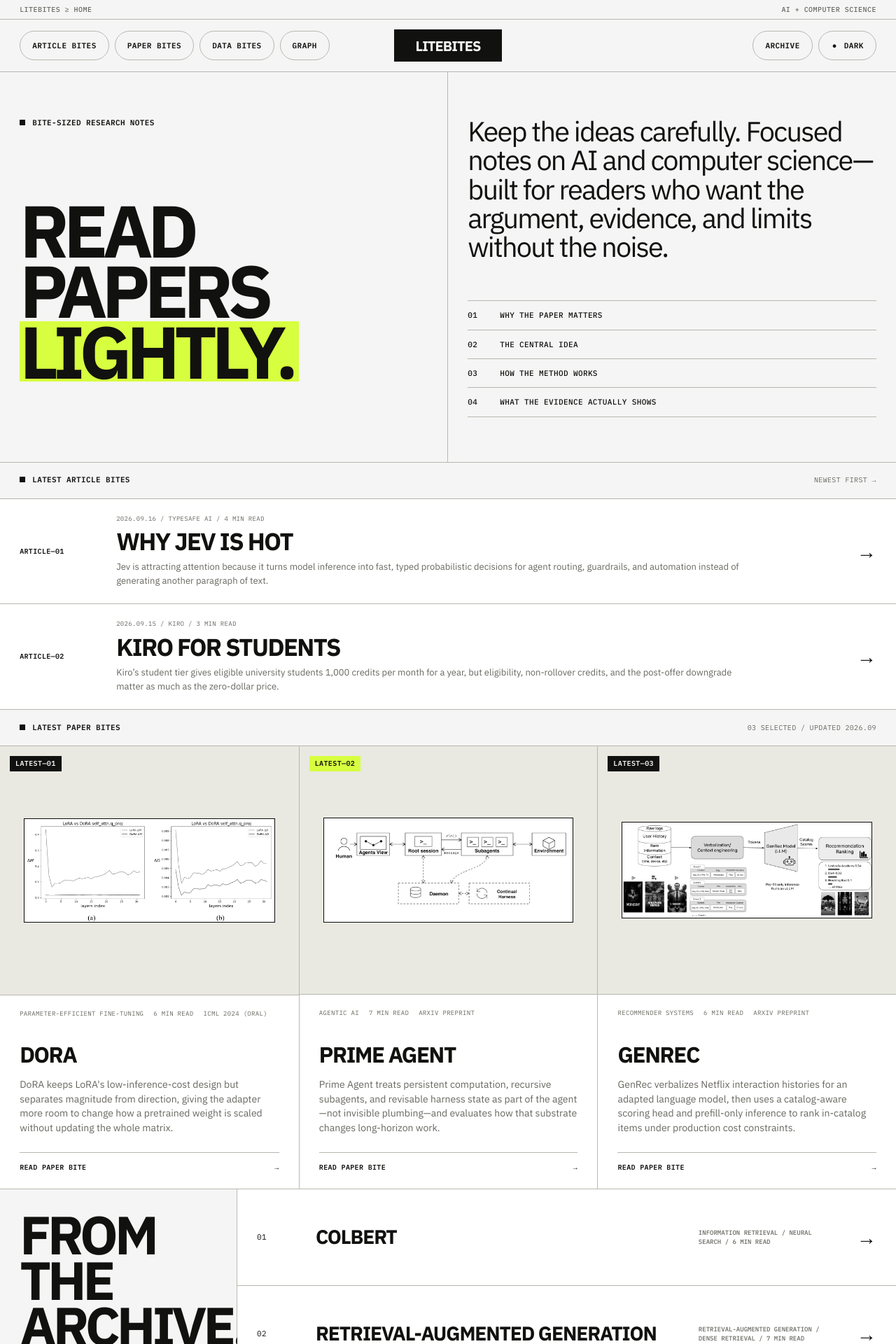
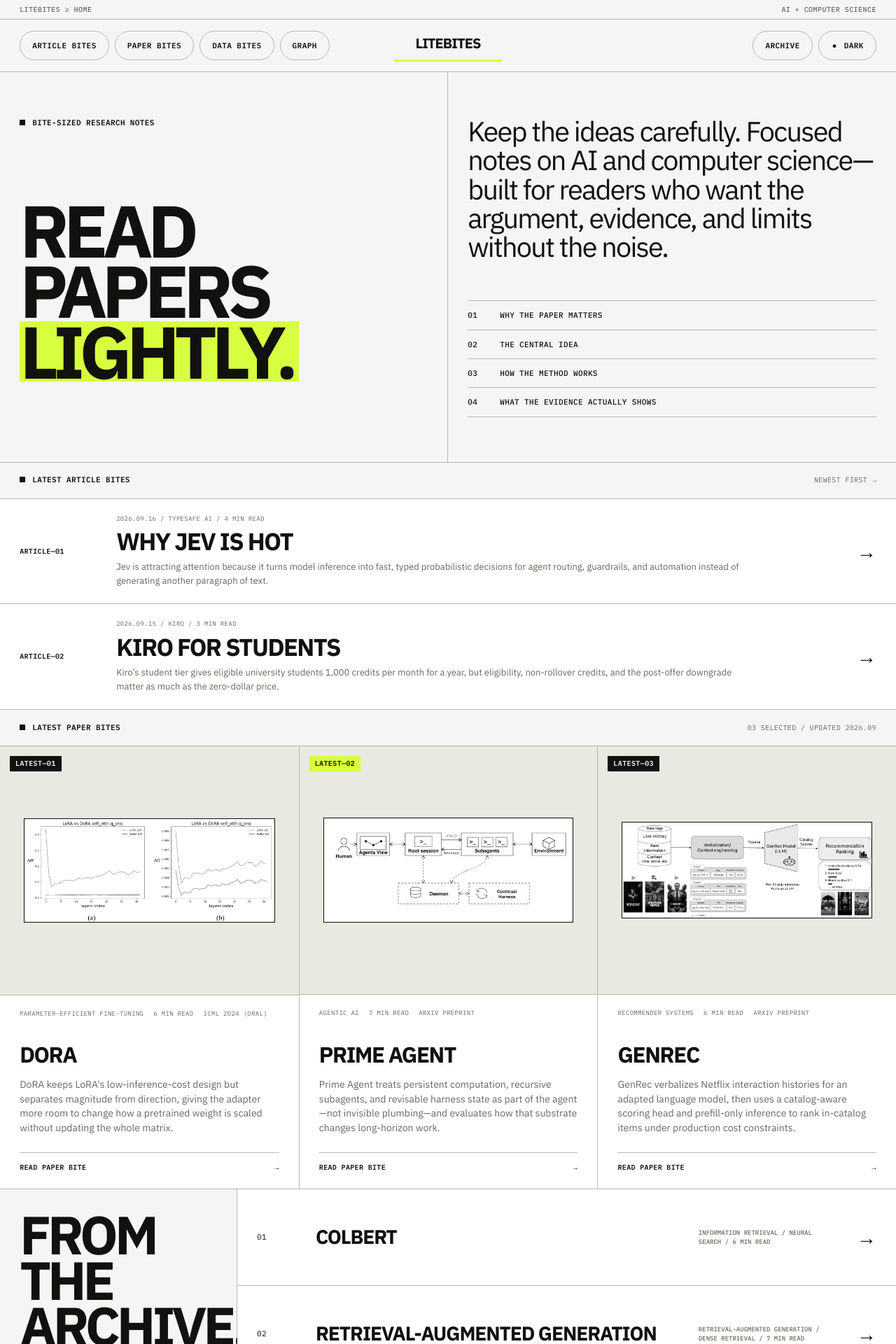
Before and after one commit to LiteBites/LiteBites.github.io, a Jekyll site: the page built from index.html, in a window 1280 px wide. Shown: the top 1920 px of the page at 70% size. Built offline with Jekyll 4.4.1, drawn with Linux system fonts in a browser that asks for light colours.

Commit message:
style: refresh LiteBites brand mark

```diff
--- a/assets/css/styles.css
+++ b/assets/css/styles.css
@@ -175,15 +175,17 @@ button { font: inherit; }
   display: inline-flex;
   align-items: center;
   justify-content: center;
-  padding: 0 18px;
-  color: var(--bg);
-  background: var(--ink);
+  padding: 0 8px 5px;
+  color: var(--ink);
+  background: transparent;
+  border-bottom: 3px solid var(--signal);
   font-size: 20px;
   font-weight: 700;
   letter-spacing: -.045em;
   text-decoration: none;
   text-transform: uppercase;
 }
+.brand:hover { color: var(--ink); }
 .brand:focus-visible { outline: 3px solid var(--signal); outline-offset: 3px; }
 
 .theme-toggle {
```
